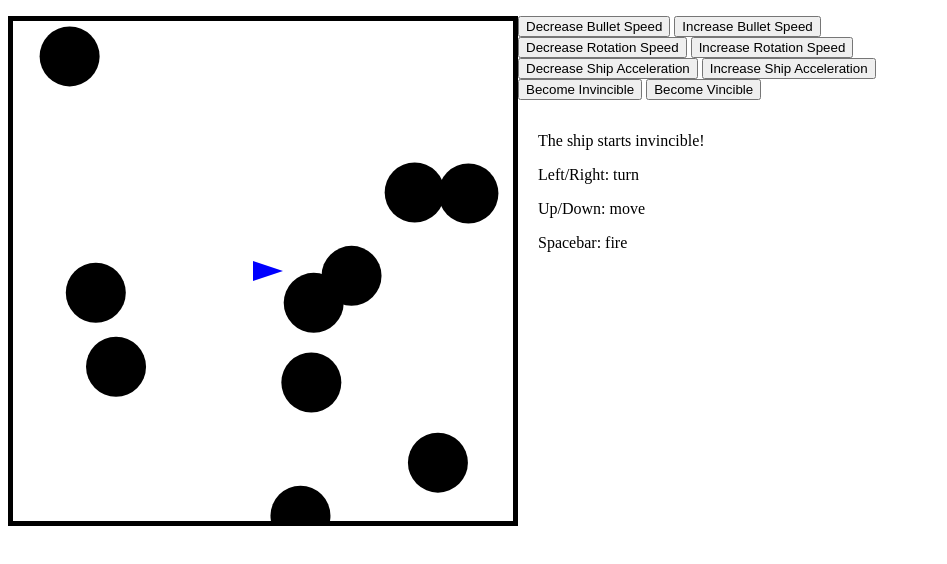
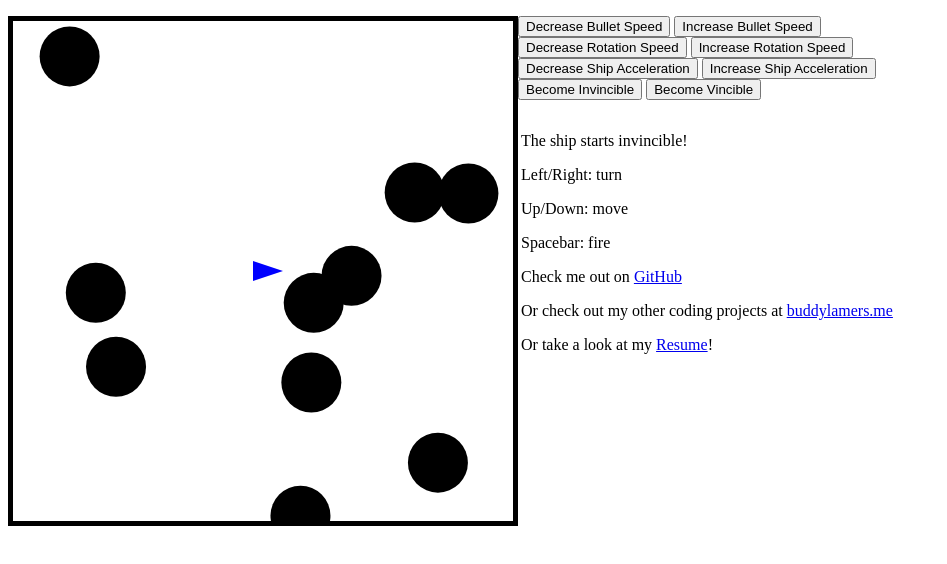
Before and after one commit to BuddyLamers/asteroids, a plain HTML site: page index.html in a window 1280 px wide. Shown: the whole page, without its empty margins (0-947 px from the left). Drawn offline with Linux system fonts and the light colour scheme.

Commit message:
more css updates

```diff
--- a/index.html
+++ b/index.html
@@ -22,12 +22,12 @@ canvas {
 
 .directions {
     float: left;
-    margin-left: 20px;
+   margin-left: 3px;
 }
 
 ul {
     list-style: none;
-    margin-left: 20px;
+
 }
 
 
@@ -105,6 +105,15 @@ ul {
         <p>Left/Right: turn</p>
     <p>Up/Down: move</p>
     <p>Spacebar: fire</p>
+    <p>Check me out on
+        <a href="https://github.com/BuddyLamers/asteroids">GitHub</a>
+    </p>
+    <p>Or check out my other coding projects at
+        <a href="http://www.buddylamers.me/coding-projects.html">buddylamers.me</a>
+    </p>
+    <p>Or take a look at my
+        <a href="http://www.buddylamers.me/coding-projects.html">Resume</a>!
+    </p>
     </div>
 
 </body>
```
